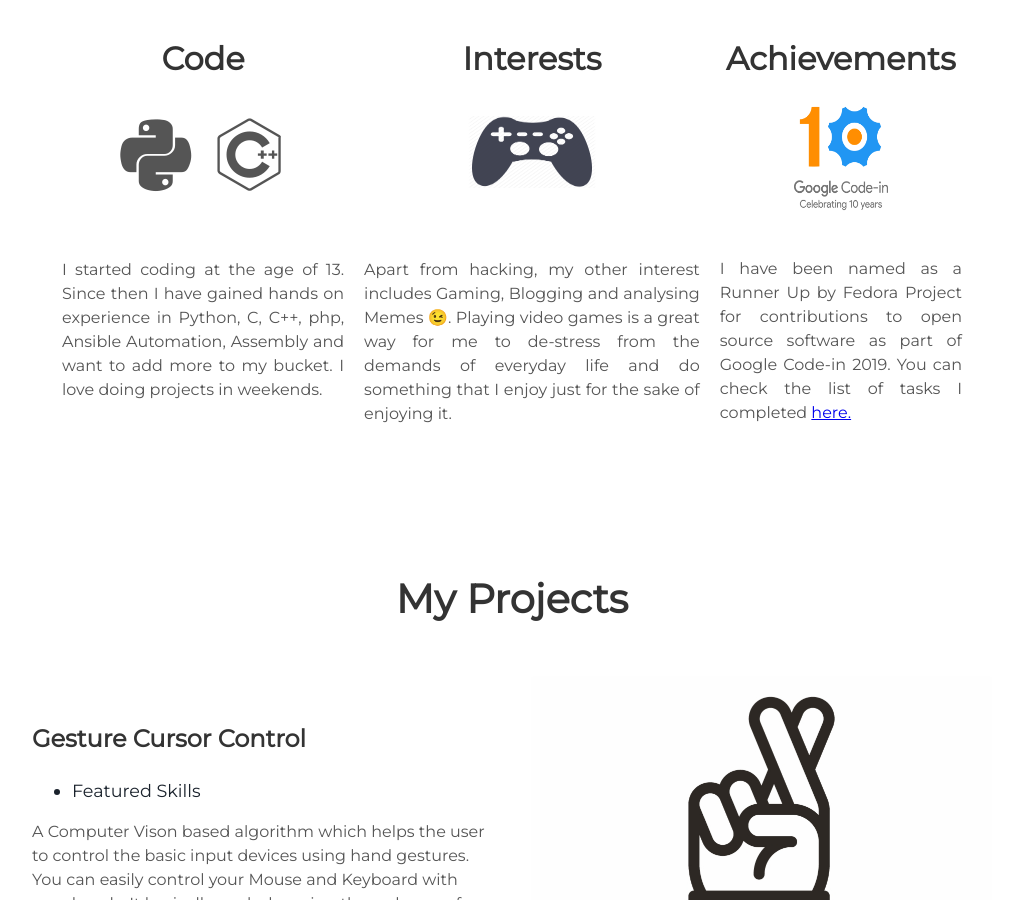
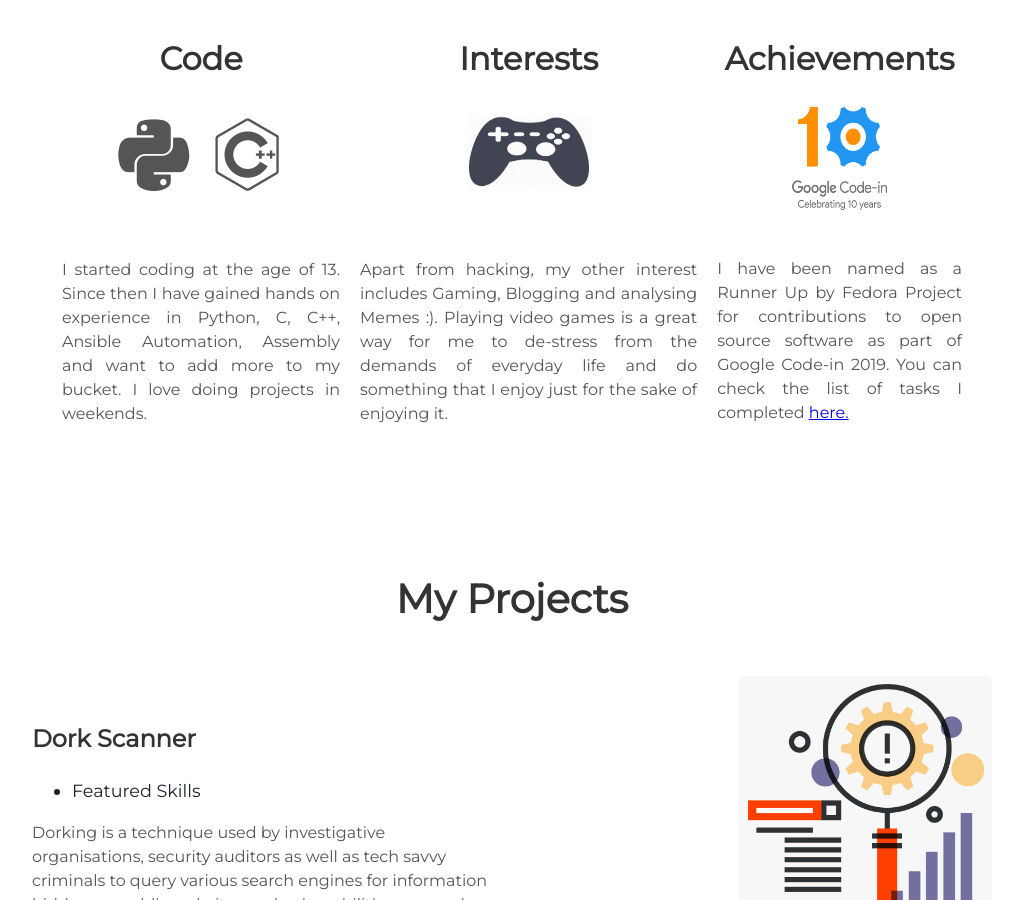
Before and after one commit to madhavmehndiratta/jekyll-portfolio, a Jekyll site: the page built from index.html, in a window 1280 px wide and 900 px high, scrolled down 1208 px. Shown: the whole window, without its empty margins (128-1143 px from the left). Built offline with Jekyll 4.4.1, drawn with Linux system fonts in a browser that asks for light colours; some of the changed text lies outside the part shown.

Commit message:
Added Projects

```diff
--- a/_includes/about.html
+++ b/_includes/about.html
@@ -7,13 +7,13 @@
       <h2>Code</h2>
       <i class="devicon-python-plain"></i>
       <i class="devicon-cplusplus-line"></i>
-      <p align="justify"><br>I started coding at the age of 13. Since then I have gained hands on experience in Python, C, C++, php, Ansible Automation, Assembly and want to add more to my bucket. I love doing projects in weekends.</p>
+      <p align="justify"><br>I started coding at the age of 13. Since then I have gained hands on experience in Python, C, C++, Ansible Automation, Assembly and want to add more to my bucket. I love doing projects in weekends.</p>
     </div>
     <div class="tech">
       <h2>Interests</h2>
       <img height=15% width=38% alt="Google Code In" src="{{ "/assets/img/gaming.png" | prepend: site.baseurl }}" />
       <!-- <i class="devicon-vim-plain colored"></i> -->
-      <p align="justify"><br>Apart from hacking, my other interest includes Gaming, Blogging and analysing Memes 😉. Playing video games is a great way for me to de-stress from the demands of everyday life and do something that I enjoy just for the sake of enjoying it.</p>
+      <p align="justify"><br>Apart from hacking, my other interest includes Gaming, Blogging and analysing Memes :). Playing video games is a great way for me to de-stress from the demands of everyday life and do something that I enjoy just for the sake of enjoying it.</p>
     </div>
     <div class="tech">
       <h2>Achievements</h2>
--- a/_includes/projects.html
+++ b/_includes/projects.html
@@ -3,27 +3,27 @@
 </div>
 <div class="user-projects">
   <div class="images-right">
-    <img alt="gesture" src="{{ "/assets/img/gesture.png" | prepend: site.baseurl }}" />
+    <img width=55% height=55% alt="dork" src="{{ "/assets/img/dork.png" | prepend: site.baseurl }}" />
   </div>
   <div class="contents">
-    <h3> Gesture Cursor Control </h3>
+    <h3> Dork Scanner </h3>
     <ul>
       <li> Featured Skills</li>
     </ul>
-    <p>A Computer Vison based algorithm which helps the user to control the basic input devices using hand gestures. You can easily control your Mouse and Keyboard with your hands. It basically works by using the webcam of the computer. </p>
-    <a class="project-link" href="#">Check it out</a>
+    <p>Dorking is a technique used by investigative organisations, security auditors as well as tech savvy criminals to query various search engines for information hidden on public websites and vulnerabilities exposed by public servers. I made a typical search engine dork scanner that searches engines in order to find vulnerable URLs.</p>
+    <a class="project-link" href="https://github.com/madhavmehndiratta/dork-scanner">Check it out</a>
   </div>
 </div>
 <div class="user-projects">
   <div class="images-left">
-    <img width=80% height=80% alt="chatbot" src="{{ "/assets/img/friendly-chatbot.jpg" | prepend: site.baseurl }}" />
+    <img width=60% height=60% alt="chart" src="{{ "/assets/img/chart.png" | prepend: site.baseurl }}" />
   </div>
   <div class="contents-right">
-    <h3> AI Chatbot </h3>
+    <h3> Color Detection using OpenCV </h3>
     <ul>
       <li> Featured Skills</li>
     </ul>
-    <p>A self learning chatbot made in python. It uses the Natural Language Processing system to perform better and learn new things. This chatbot has been trained using my social media accounts so that it chats like me. </p>
-    <a class="project-link" href="#">Check it out</a>
+    <p>OpenCV (Open Source Computer Vision Library) is an open source computer vision and machine learning software library. OpenCV was built to provide a common infrastructure for computer vision applications and to accelerate the use of machine perception in the commercial products. This tool detects all the images in a give image.</p>
+    <a class="project-link" href="https://github.com/madhavmehndiratta/openCV-color-detection">Check it out</a>
   </div>
 </div>
```
Also changed, not shown: assets/img/chart.png (added), assets/img/dork.png (added), assets/img/friendly-chatbot.jpg (deleted), assets/img/gesture.png (deleted), src/img/404.gif (added), src/img/chart.png (added), src/img/dork.png (added), src/img/friendly-chatbot.jpg (deleted), src/img/gesture.png (deleted).
